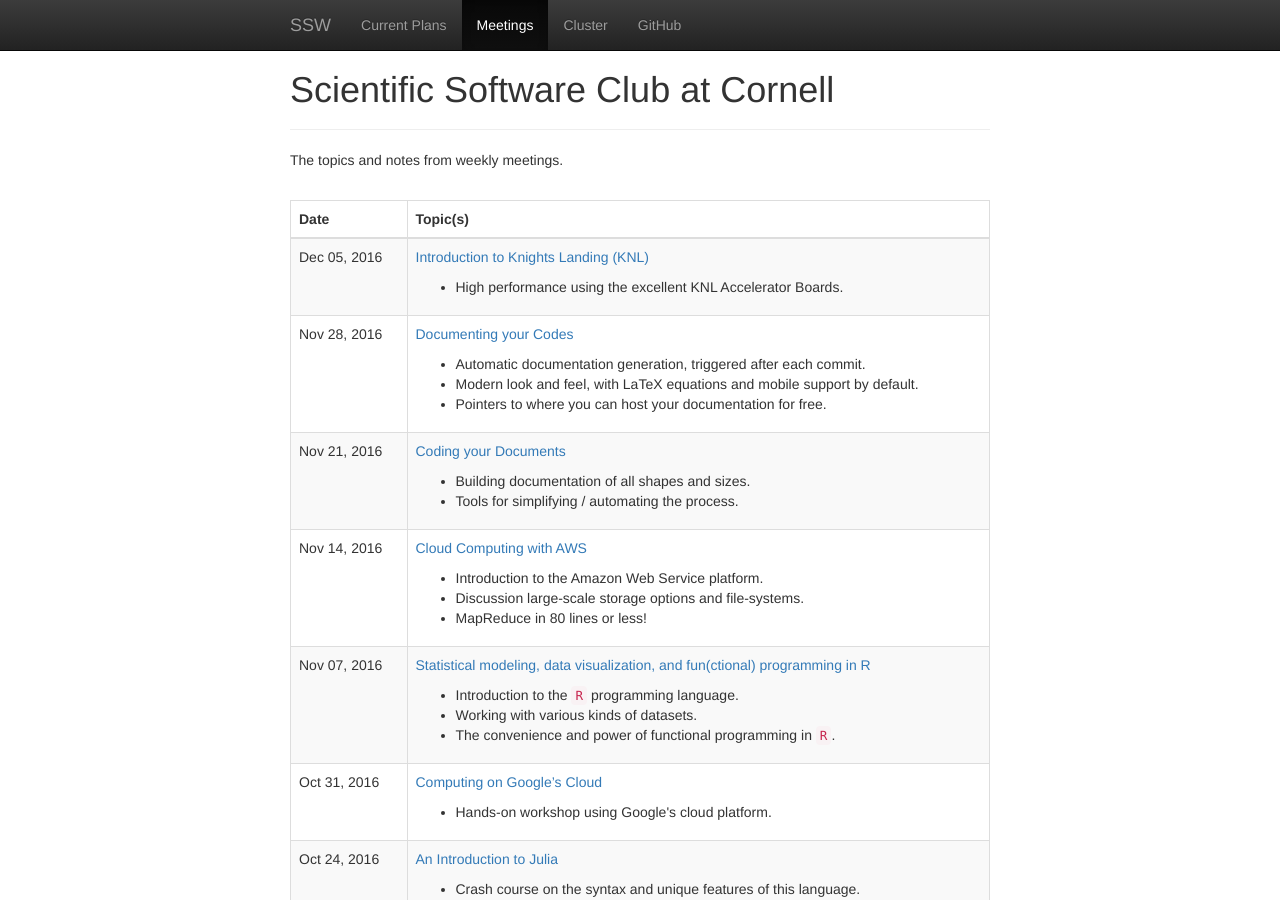
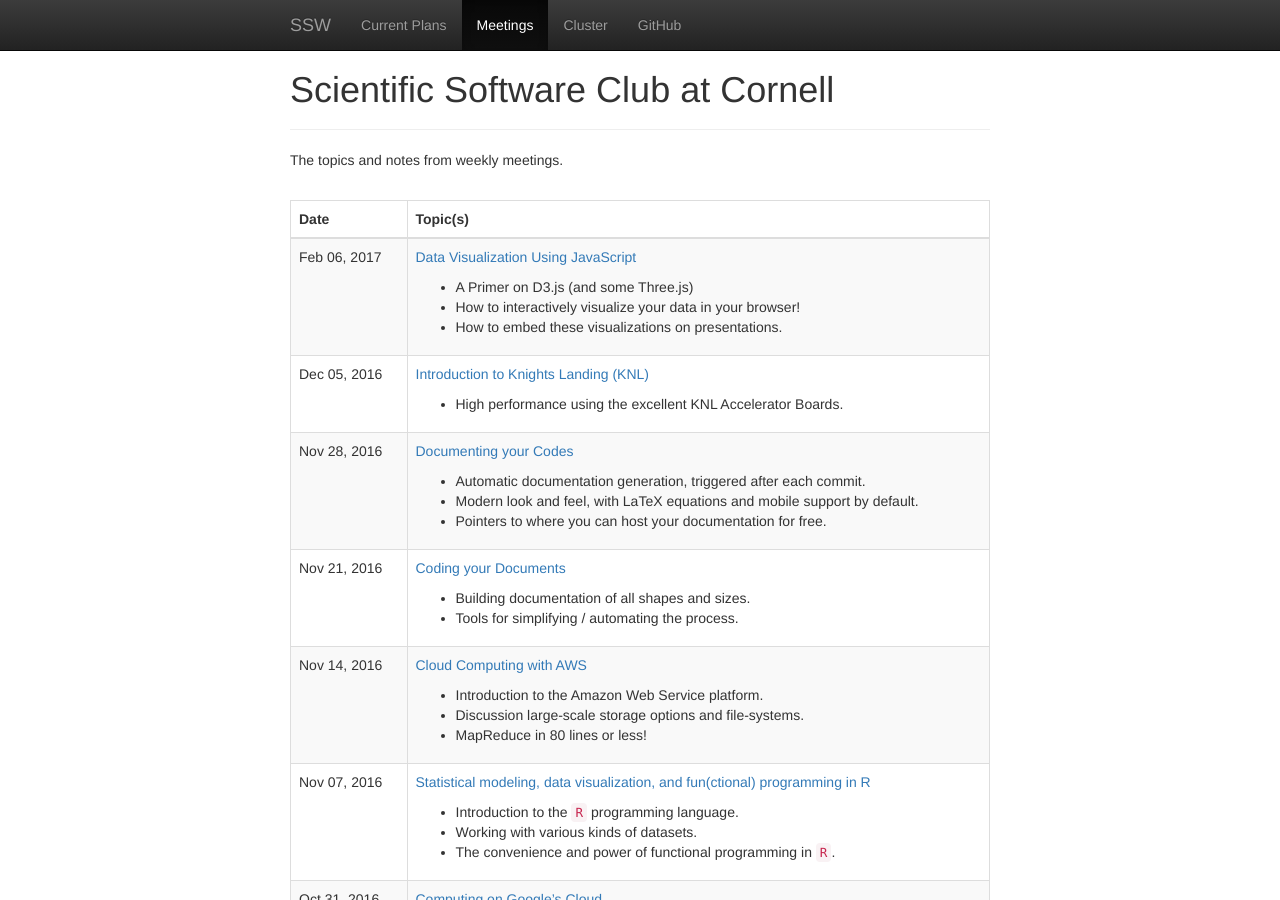
Before and after one commit to cornell-ssw/cornell-ssw.github.io, a Jekyll site: the page built from meetings.html, in a window 1280 px wide and 900 px high. Built offline with Jekyll 4.4.1, drawn with Linux system fonts in a browser that asks for light colours; nearby versions of some CDN libraries.

Commit message:
adding february 6 meeting notes, will link slides with Eston later

```diff
--- a/_data/meetings.yml
+++ b/_data/meetings.yml
@@ -1,3 +1,13 @@
+# Week 12
+################################################################################
+-
+  date: 2017-02-06
+  info: >
+    <a href="/meetings/2017-02-06">Data Visualization Using JavaScript</a>
+  brief:
+    - A Primer on D3.js (and some Three.js)
+    - How to interactively visualize your data in your browser!
+    - How to embed these visualizations on presentations.
 # Week 11
 ################################################################################
 -
--- /dev/null
+++ b/meetings/2017-02-06.md
@@ -0,0 +1,35 @@
+---
+title: Data Visualization Using JavaScript
+subtitle: A Primer on D3.js (and some Three.js)
+layout: post
+speakers:
+  - speaker:
+    name: Eston Schweickart
+    affil: Cornell University
+    url: http://www.cs.cornell.edu/~ers
+---
+
+# Overview
+--------------------------------------------------------------------------------
+- [Data Visualization Using JavaScript](#data-visualization-using-javascript)
+    - A Primer on D3.js (and some Three.js)
+    - How to interactively visualize your data in your browser!
+    - How to embed these visualizations on presentations.
+
+# Data Visualization Using JavaScript
+--------------------------------------------------------------------------------
+
+Presentation courtesy of Eston Schweickart
+
+**Abstract**:
+
+_D3.js (or Data Driven Documents) is a JavaScript library for programming
+interactive visualizations that can be easily shared as web pages. It is widely
+used and highly regarded; its user base includes The New York Times and The
+Institute for Health Metrics and Evaluation. Harnessing the good parts of
+JavaScript, it allows for flexible visualizations specified by concise programs.
+In this talk, I will present an overview of the library, as well as a brief
+introduction to Three.js, another JavaScript library more suited to 3D
+visualizations._
+
+--------------------------------------------------------------------------------
```
